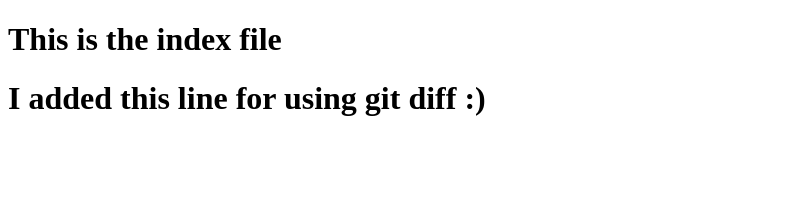
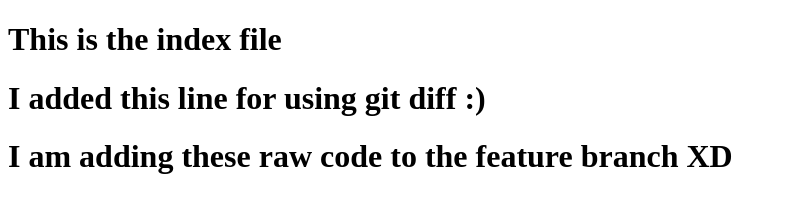
Before and after one commit to 2021mt70083/Assignment_Devops, a plain HTML site: page src/index.html in a window 1280 px wide. Shown: the whole page, without its empty margins (0-786 px from the left). Drawn offline with Linux system fonts and the light colour scheme.

Commit message:
Add raw code to index file

```diff
--- a/src/index.html
+++ b/src/index.html
@@ -9,5 +9,6 @@
   <body>
     <h1>This is the index file</h1>
     <h1>I added this line for using git diff :)</h1>
+    <h1>I am adding these raw code to the feature branch XD</h1>
   </body>
 </html>
```
